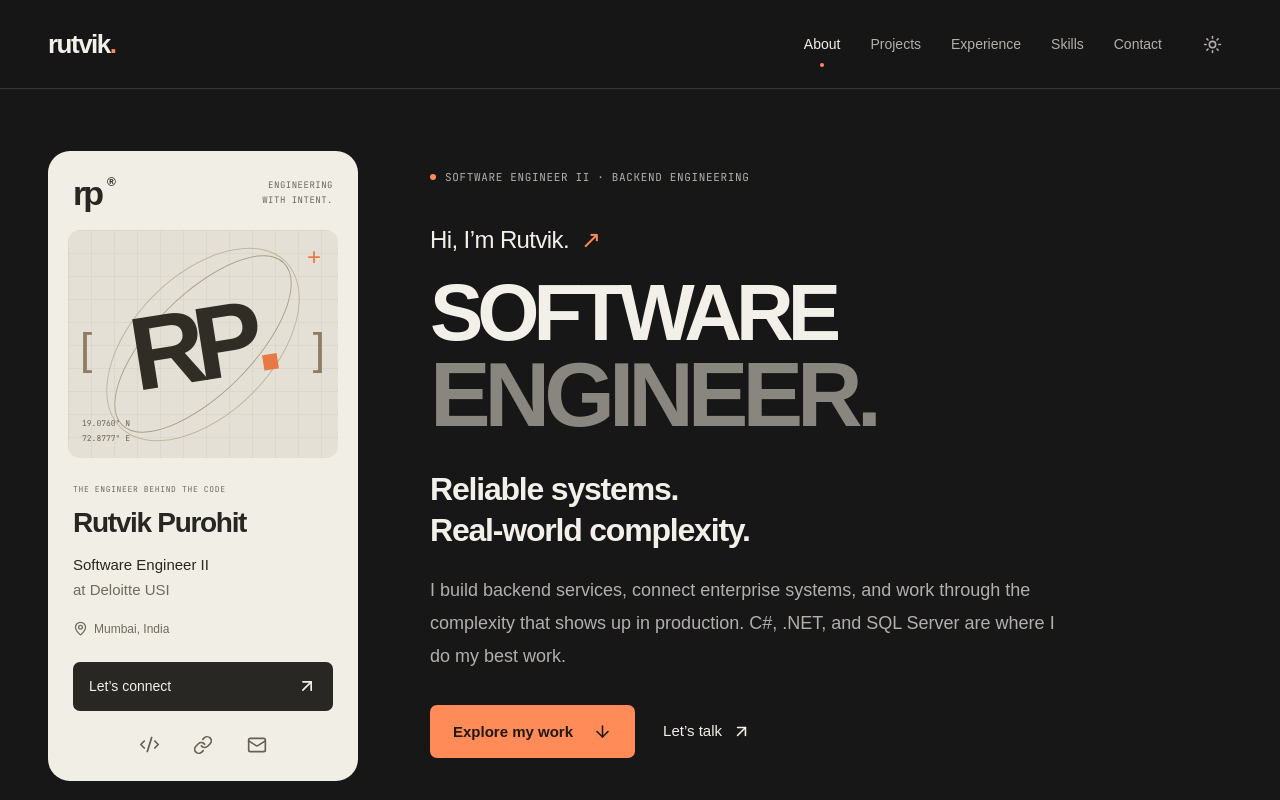
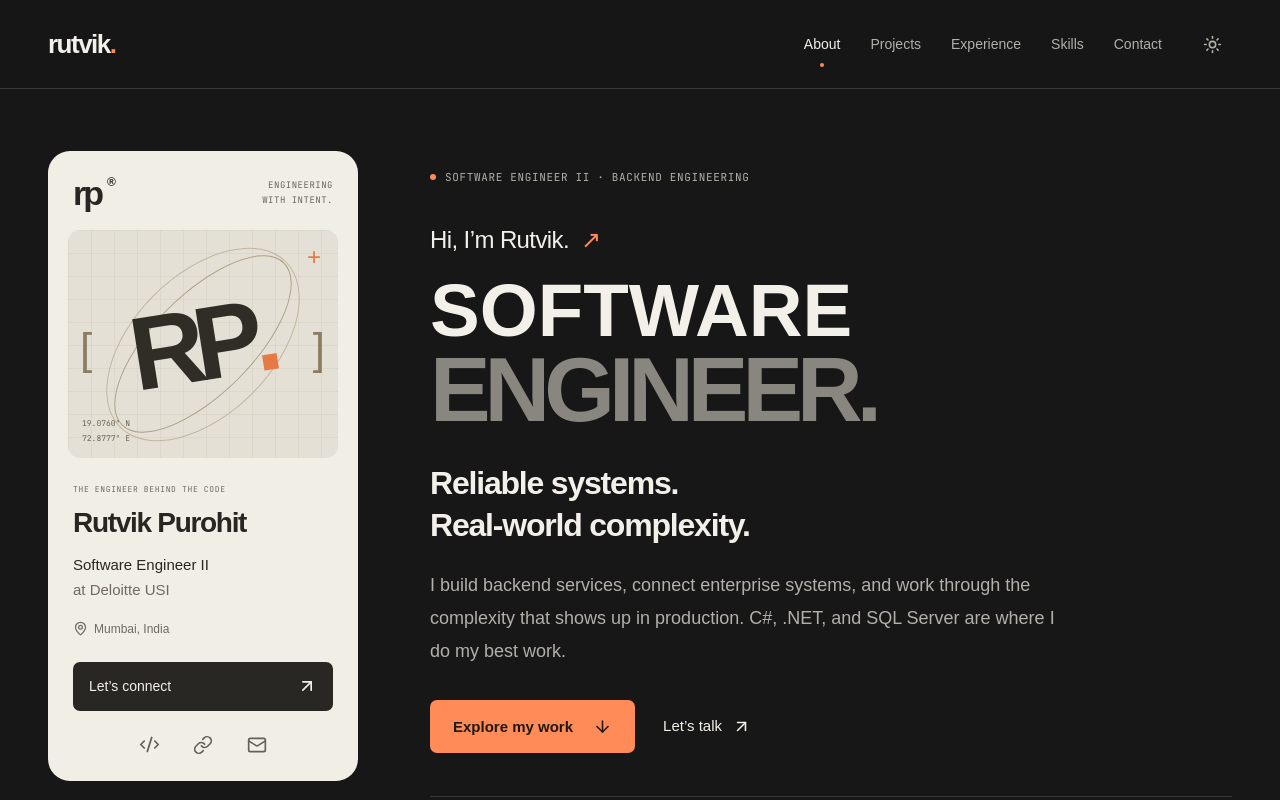
Before and after one commit to Rutvik2610/portfolio, a React (Vite) app: page / in a window 1280 px wide. Shown: the top 800 px of the page. Built offline with nearby package versions, Linux system fonts and the light colour scheme; a web font is replaced by a local one.

Commit message:
Fix overlapping letters in Software Engineer headline

```diff
--- a/src/styles.css
+++ b/src/styles.css
@@ -2290,10 +2290,12 @@ footer > span:last-child {
   }
 }
 
-/* The wider SOFTWARE line retains the existing heading proportions on mobile. */
+/* Use natural tracking so adjacent capitals stay distinct at every breakpoint. */
 h1 > .hero-title-primary {
   display: block;
-  font-size: .88em;
+  font-size: .82em;
+  letter-spacing: 0;
+  font-kerning: normal;
   color: var(--text);
 }
 .credential-link {
```
